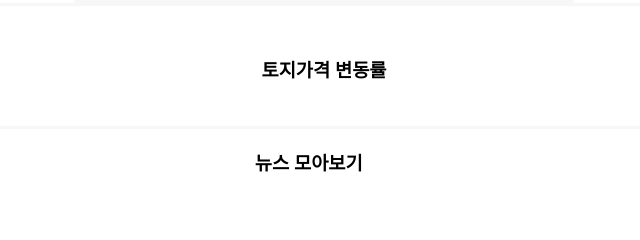
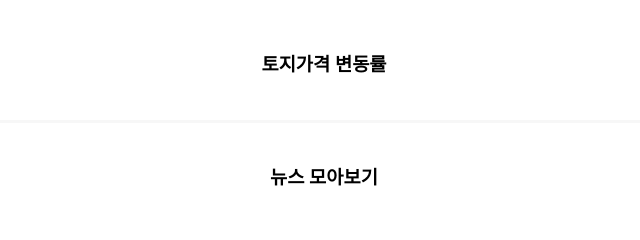
Before and after one commit to binhk1004/Personal-project, a Flask app: page /main in a window 1280 px wide. Shown: the part 474-714 px from the top of the page, without its empty margins (316-956 px from the left). Run offline with Flask 2, Linux system fonts and the light colour scheme; some libraries are stand-ins or nearby versions.

Commit message:
Personal Project
1. 몇가지 간단한 css 테스트

2. 뉴스 이미지 어떻게 정리 할지 고민 필요

2020. 04. 27

```diff
--- a/static/main.css
+++ b/static/main.css
@@ -10,7 +10,6 @@
 
 .real_map {
   padding-bottom: 10px;
-  border-bottom: 3px solid #f7f7f7;
 }
 
 .chart {
@@ -18,26 +17,21 @@
   width: 50px;
   height: 150px;
   margin-left: 30px;
-  background-color: blueviolet;
+  background-color: cornflowerblue;
 }
 
 .mid {
-  border-top: 3px solid #f7f7f7;
   padding-top: 30px;
   padding-bottom: 25px;
   text-align: center;
   border-bottom: 3px solid #f7f7f7;
 }
 
-.bottom-top {
-  text-align: center;
-  padding-right: 20%;
-}
-
 .bottom {
   padding-top: 20px;
-  padding-left: 30%;
+  text-align: center;
   justify-content: center;
+
 }
 
 .news {
@@ -47,13 +41,4 @@
 .image {
   vertical-align: middle;
   padding-right: 15px;
-  margin: 0 auto;
 }
-.text {
-  padding-left: 22%;
-  padding-bottom: 20px;
-}
-/* .link {
-  justify-content: center;
-  text-align: center;
-} */
--- a/templates/main.html
+++ b/templates/main.html
@@ -32,10 +32,8 @@
       <h3>토지가격 변동률</h3>
       <!-- 검색시 관련 지역 가격 변동율을 보여줄 부분 -->
     </div>
-    <div class="bottom-top">
+    <div class="bottom">
       <h3 class="text">뉴스 모아보기</h3>
-    </div>
-    <div class="bottom">
       <!-- 검색시 관련 뉴스를 보여줄 부분 -->
     </div>
   </body>
```
